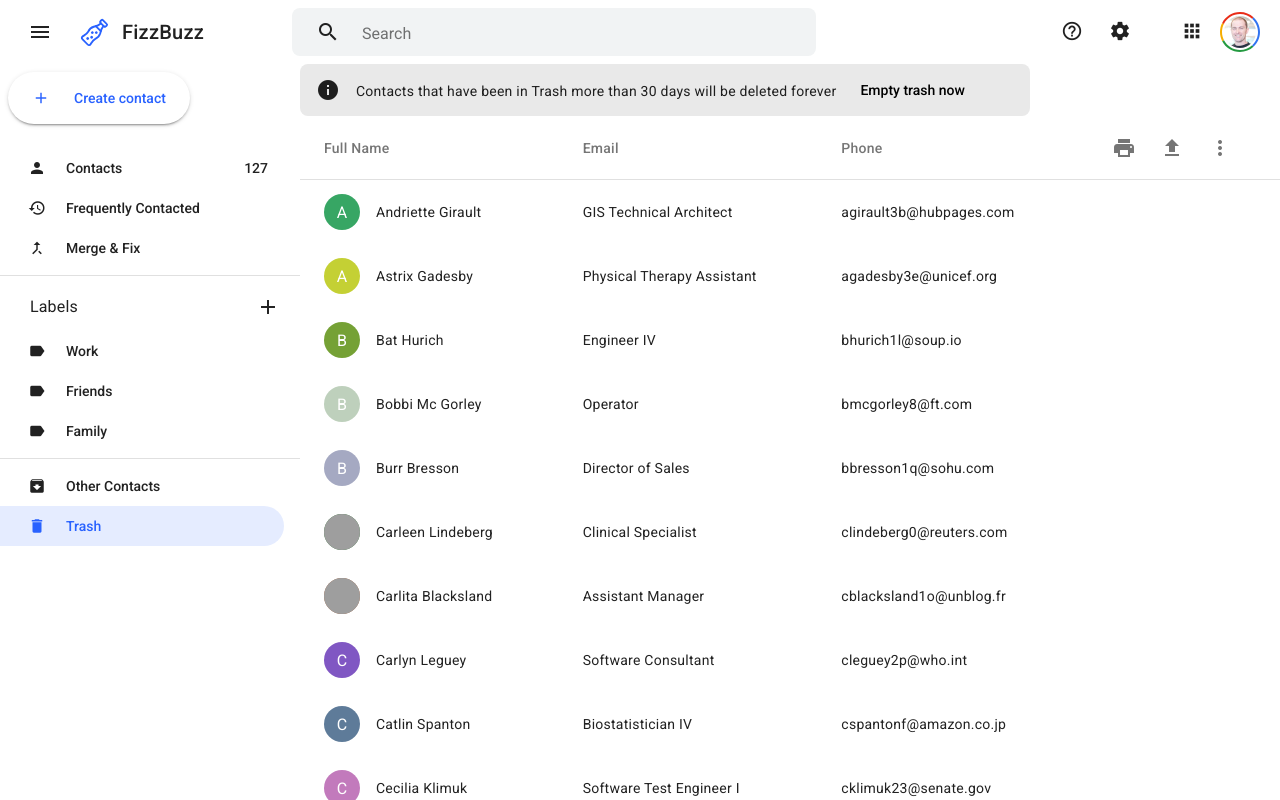
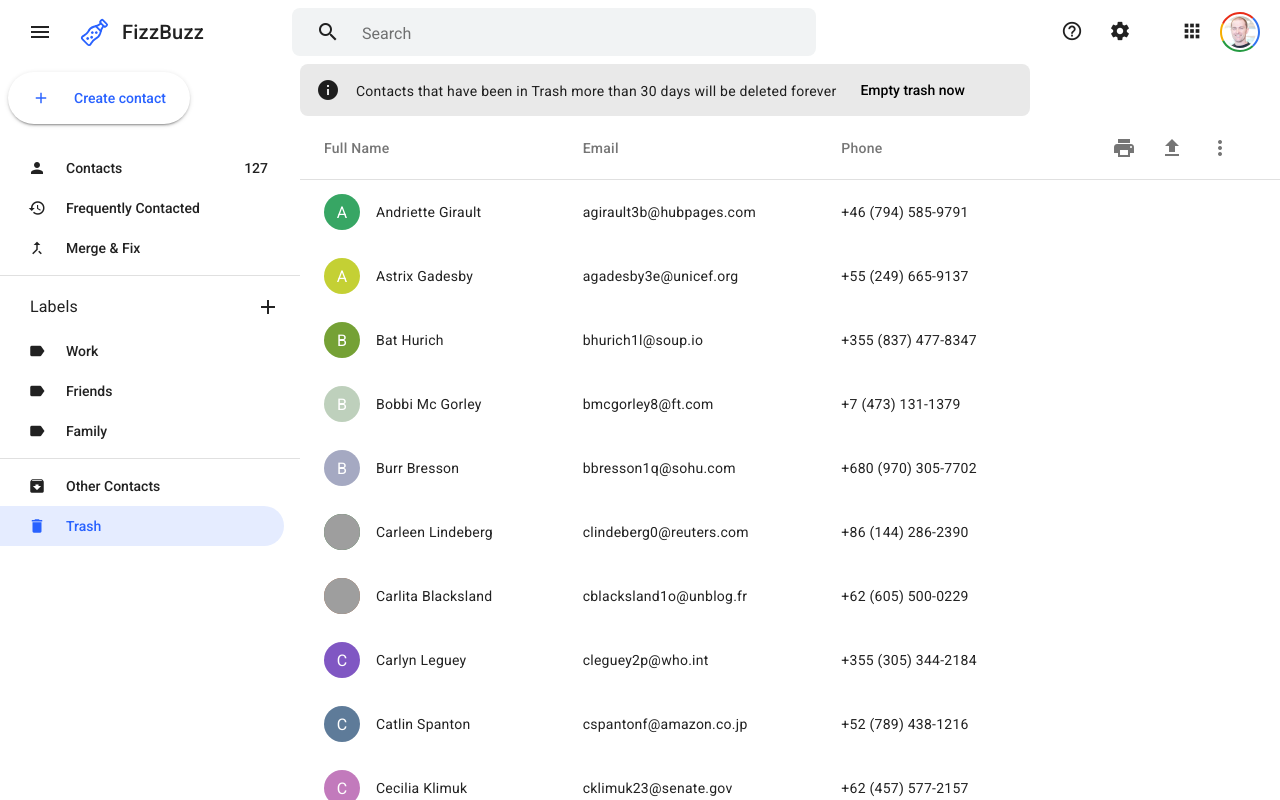
Before and after one commit to shinkhouse/fizzbuzz-contacts-portal, an Angular app: page /trash in a window 1280 px wide. Built offline with nearby package versions, Linux system fonts and the light colour scheme; grey boxes are pictures that could not be loaded.

Commit message:
bug: fix css class associations

```diff
--- a/src/app/core/components/listing/listing.component.html
+++ b/src/app/core/components/listing/listing.component.html
@@ -70,13 +70,13 @@
             </div>
             <span>{{ contact.firstName }} {{ contact.lastName }}</span>
         </div>
-        <div class="email" fxFlex>
+        <div class="job-title" fxFlex>
             <span>{{ contact.jobTitle }}</span>
         </div>
-        <div class="phone" fxFlex>
+        <div class="email" fxFlex>
             <a href="mailto:{{ contact.email }}" (click)="$event.stopPropagation()">{{ contact.email }}</a>
         </div>
-        <div class="job-title" fxFlex>
+        <div class="phone" fxFlex>
             <a href="tel:{{ contact.phone }}" (click)="$event.stopPropagation()">{{ contact.phone }}</a>
         </div>
         <div class="labels" fxFlex>
```
